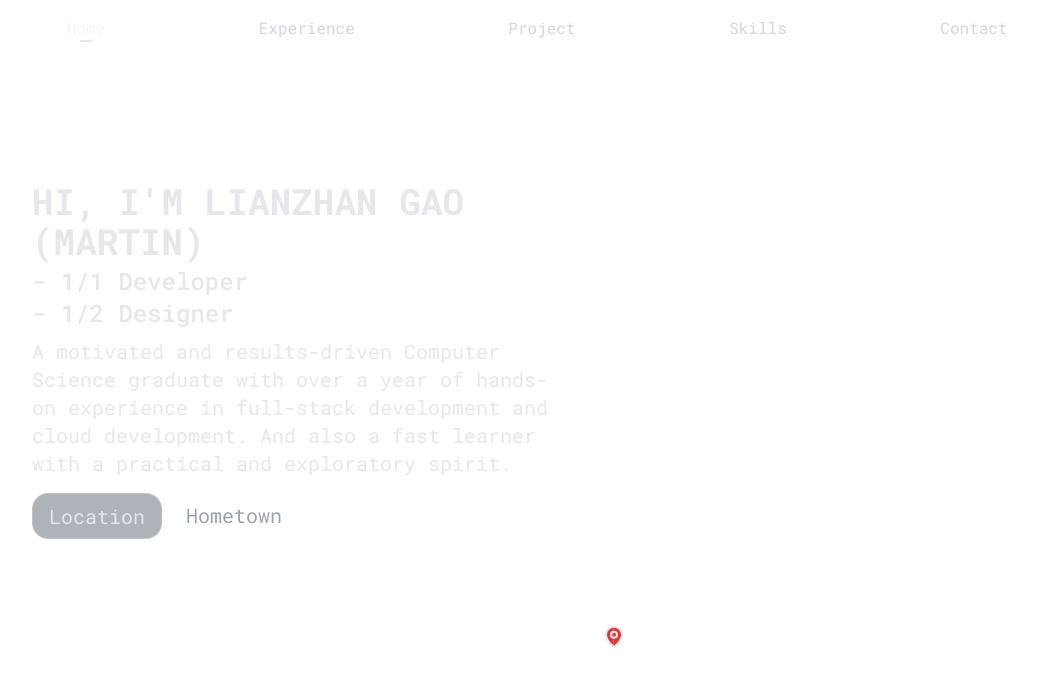
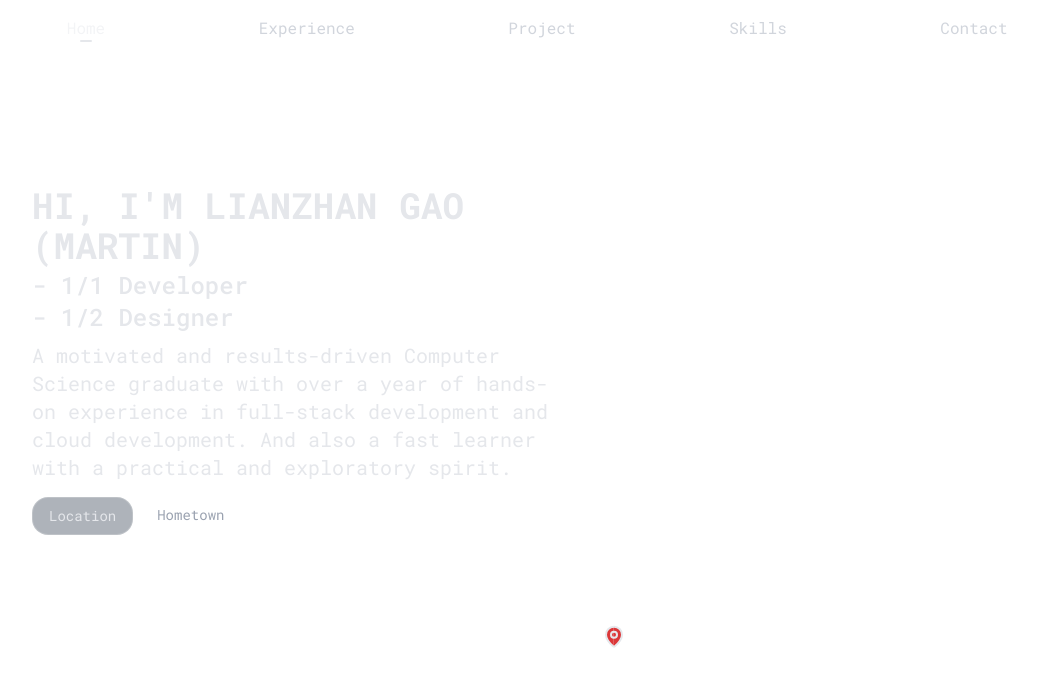
Before and after one commit to Martin-Lianzhan-Gao/Portfolio_3d, a Next.js app: page / in a window 1280 px wide. Shown: the top 686 px of the page, without its empty margins (26-1063 px from the left). Built offline with nearby package versions, Linux system fonts and the light colour scheme; no server answers.

Commit message:
Feat(city-switcher): adjust font-size

```diff
--- a/src/components/city-switcher.tsx
+++ b/src/components/city-switcher.tsx
@@ -15,7 +15,7 @@ const CitySwitcher = ({ onSelectCity, isCurrentLocation, setIsCurrentLocation }:
     return (
 
         <motion.div
-            className='mt-4 text-sm text-gray-400 flex flex-row md:text-xl 2xl:text-2xl'
+            className='mt-4 text-sm text-gray-400 flex flex-row 2xl:text-xl'
         >
             <motion.div
                 onClick={() => {
```
